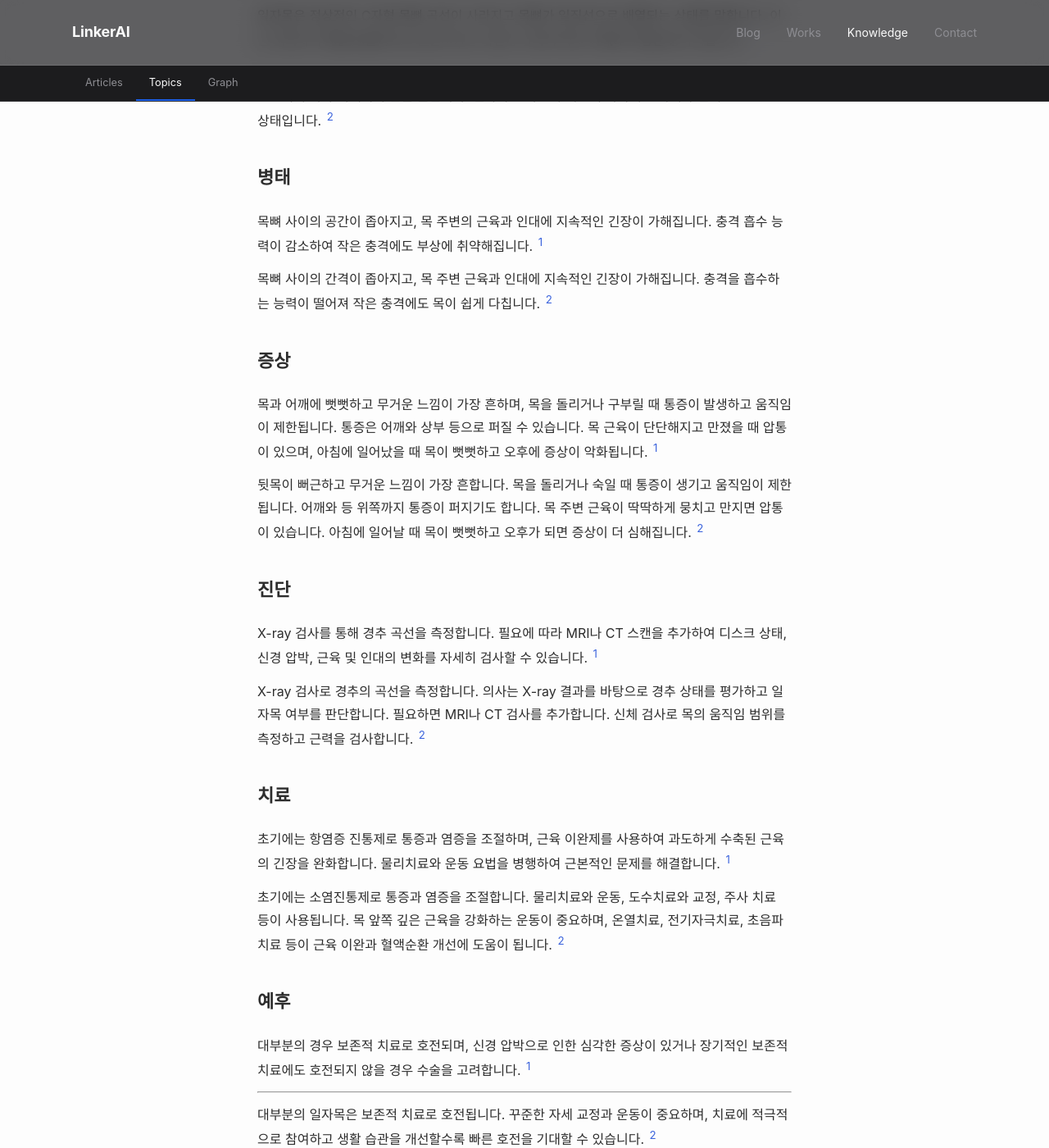
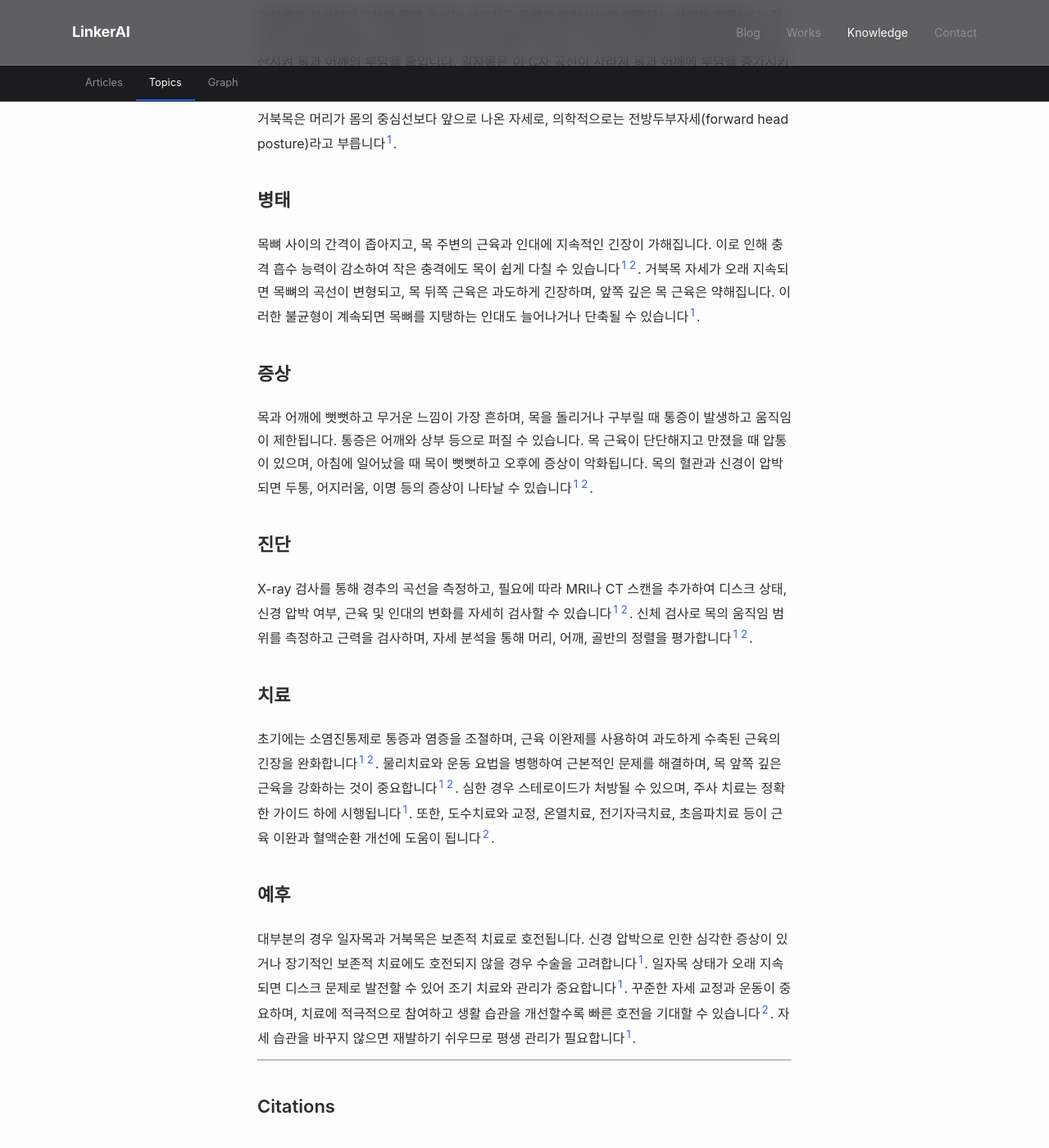
Before and after one commit to feelharmony/linkare-medical-knowledge, a Jekyll site: the page built from conditions/straight-neck.md, in a window 1280 px wide and 1400 px high, scrolled down 454 px. Shown: the whole window at 82% size. Built offline with Jekyll 4.4.1, drawn with Linux system fonts in a browser that asks for light colours; some web fonts are replaced; some of the changed text lies outside the part shown.

Commit message:
update entity: 일자목 (straight-neck)

```diff
--- a/conditions/straight-neck.md
+++ b/conditions/straight-neck.md
@@ -7,39 +7,27 @@ title: 일자목
 description: 목의 C자형 곡선이 사라진 상태
 last_reviewed: '2026-04-23'
 source_count: 2
-version: 3
+version: 5
 ---
 ## 정의
-일자목은 정상적인 C자형 목뼈 곡선이 사라지고 목뼈가 일직선으로 배열되는 상태를 말합니다. 이는 머리의 무게를 효율적으로 분산시키는 곡선이 사라져 목과 어깨에 부담을 증가시킵니다. [^1]
+일자목은 정상적인 C자형 목뼈 곡선이 사라지고 목뼈가 일직선으로 배열되는 상태를 말합니다. 정상적인 경추(목뼈)는 C자 형태의 부드러운 곡선을 그리며, 이 곡선은 머리의 무게를 효율적으로 분산시켜 목과 어깨의 부담을 줄입니다. 일자목은 이 C자 곡선이 사라져 목과 어깨에 부담을 증가시키는 상태입니다[^1][^2].
 
-정상적인 경추(목뼈)는 C자 형태의 부드러운 곡선을 그립니다. 이 곡선은 머리의 무게를 효율적으로 분산시켜 목과 어깨의 부담을 줄입니다. 일자목은 이 C자 곡선이 사라지고 목뼈가 일직선으로 변한 상태입니다. [^2]
+거북목은 머리가 몸의 중심선보다 앞으로 나온 자세로, 의학적으로는 전방두부자세(forward head posture)라고 부릅니다[^1].
 
 ## 병태
-목뼈 사이의 공간이 좁아지고, 목 주변의 근육과 인대에 지속적인 긴장이 가해집니다. 충격 흡수 능력이 감소하여 작은 충격에도 부상에 취약해집니다. [^1]
-
-목뼈 사이의 간격이 좁아지고, 목 주변 근육과 인대에 지속적인 긴장이 가해집니다. 충격을 흡수하는 능력이 떨어져 작은 충격에도 목이 쉽게 다칩니다. [^2]
+목뼈 사이의 간격이 좁아지고, 목 주변의 근육과 인대에 지속적인 긴장이 가해집니다. 이로 인해 충격 흡수 능력이 감소하여 작은 충격에도 목이 쉽게 다칠 수 있습니다[^1][^2]. 거북목 자세가 오래 지속되면 목뼈의 곡선이 변형되고, 목 뒤쪽 근육은 과도하게 긴장하며, 앞쪽 깊은 목 근육은 약해집니다. 이러한 불균형이 계속되면 목뼈를 지탱하는 인대도 늘어나거나 단축될 수 있습니다[^1].
 
 ## 증상
-목과 어깨에 뻣뻣하고 무거운 느낌이 가장 흔하며, 목을 돌리거나 구부릴 때 통증이 발생하고 움직임이 제한됩니다. 통증은 어깨와 상부 등으로 퍼질 수 있습니다. 목 근육이 단단해지고 만졌을 때 압통이 있으며, 아침에 일어났을 때 목이 뻣뻣하고 오후에 증상이 악화됩니다. [^1]
-
-뒷목이 뻐근하고 무거운 느낌이 가장 흔합니다. 목을 돌리거나 숙일 때 통증이 생기고 움직임이 제한됩니다. 어깨와 등 위쪽까지 통증이 퍼지기도 합니다. 목 주변 근육이 딱딱하게 뭉치고 만지면 압통이 있습니다. 아침에 일어날 때 목이 뻣뻣하고 오후가 되면 증상이 더 심해집니다. [^2]
+목과 어깨에 뻣뻣하고 무거운 느낌이 가장 흔하며, 목을 돌리거나 구부릴 때 통증이 발생하고 움직임이 제한됩니다. 통증은 어깨와 상부 등으로 퍼질 수 있습니다. 목 근육이 단단해지고 만졌을 때 압통이 있으며, 아침에 일어났을 때 목이 뻣뻣하고 오후에 증상이 악화됩니다. 목의 혈관과 신경이 압박되면 두통, 어지러움, 이명 등의 증상이 나타날 수 있습니다[^1][^2].
 
 ## 진단
-X-ray 검사를 통해 경추 곡선을 측정합니다. 필요에 따라 MRI나 CT 스캔을 추가하여 디스크 상태, 신경 압박, 근육 및 인대의 변화를 자세히 검사할 수 있습니다. [^1]
-
-X-ray 검사로 경추의 곡선을 측정합니다. 의사는 X-ray 결과를 바탕으로 경추 상태를 평가하고 일자목 여부를 판단합니다. 필요하면 MRI나 CT 검사를 추가합니다. 신체 검사로 목의 움직임 범위를 측정하고 근력을 검사합니다. [^2]
+X-ray 검사를 통해 경추의 곡선을 측정하고, 필요에 따라 MRI나 CT 스캔을 추가하여 디스크 상태, 신경 압박 여부, 근육 및 인대의 변화를 자세히 검사할 수 있습니다[^1][^2]. 신체 검사로 목의 움직임 범위를 측정하고 근력을 검사하며, 자세 분석을 통해 머리, 어깨, 골반의 정렬을 평가합니다[^1][^2].
 
 ## 치료
-초기에는 항염증 진통제로 통증과 염증을 조절하며, 근육 이완제를 사용하여 과도하게 수축된 근육의 긴장을 완화합니다. 물리치료와 운동 요법을 병행하여 근본적인 문제를 해결합니다. [^1]
-
-초기에는 소염진통제로 통증과 염증을 조절합니다. 물리치료와 운동, 도수치료와 교정, 주사 치료 등이 사용됩니다. 목 앞쪽 깊은 근육을 강화하는 운동이 중요하며, 온열치료, 전기자극치료, 초음파치료 등이 근육 이완과 혈액순환 개선에 도움이 됩니다. [^2]
+초기에는 소염진통제로 통증과 염증을 조절하며, 근육 이완제를 사용하여 과도하게 수축된 근육의 긴장을 완화합니다[^1][^2]. 물리치료와 운동 요법을 병행하여 근본적인 문제를 해결하며, 목 앞쪽 깊은 근육을 강화하는 것이 중요합니다[^1][^2]. 심한 경우 스테로이드가 처방될 수 있으며, 주사 치료는 정확한 가이드 하에 시행됩니다[^1]. 또한, 도수치료와 교정, 온열치료, 전기자극치료, 초음파치료 등이 근육 이완과 혈액순환 개선에 도움이 됩니다[^2].
 
 ## 예후
-대부분의 경우 보존적 치료로 호전되며, 신경 압박으로 인한 심각한 증상이 있거나 장기적인 보존적 치료에도 호전되지 않을 경우 수술을 고려합니다. [^1]
-
----
-
-대부분의 일자목은 보존적 치료로 호전됩니다. 꾸준한 자세 교정과 운동이 중요하며, 치료에 적극적으로 참여하고 생활 습관을 개선할수록 빠른 호전을 기대할 수 있습니다. [^2]
+대부분의 경우 일자목과 거북목은 보존적 치료로 호전됩니다. 신경 압박으로 인한 심각한 증상이 있거나 장기적인 보존적 치료에도 호전되지 않을 경우 수술을 고려합니다[^1]. 일자목 상태가 오래 지속되면 디스크 문제로 발전할 수 있어 조기 치료와 관리가 중요합니다[^1]. 꾸준한 자세 교정과 운동이 중요하며, 치료에 적극적으로 참여하고 생활 습관을 개선할수록 빠른 호전을 기대할 수 있습니다[^2]. 자세 습관을 바꾸지 않으면 재발하기 쉬우므로 평생 관리가 필요합니다[^1].
 
 ---
 
```
